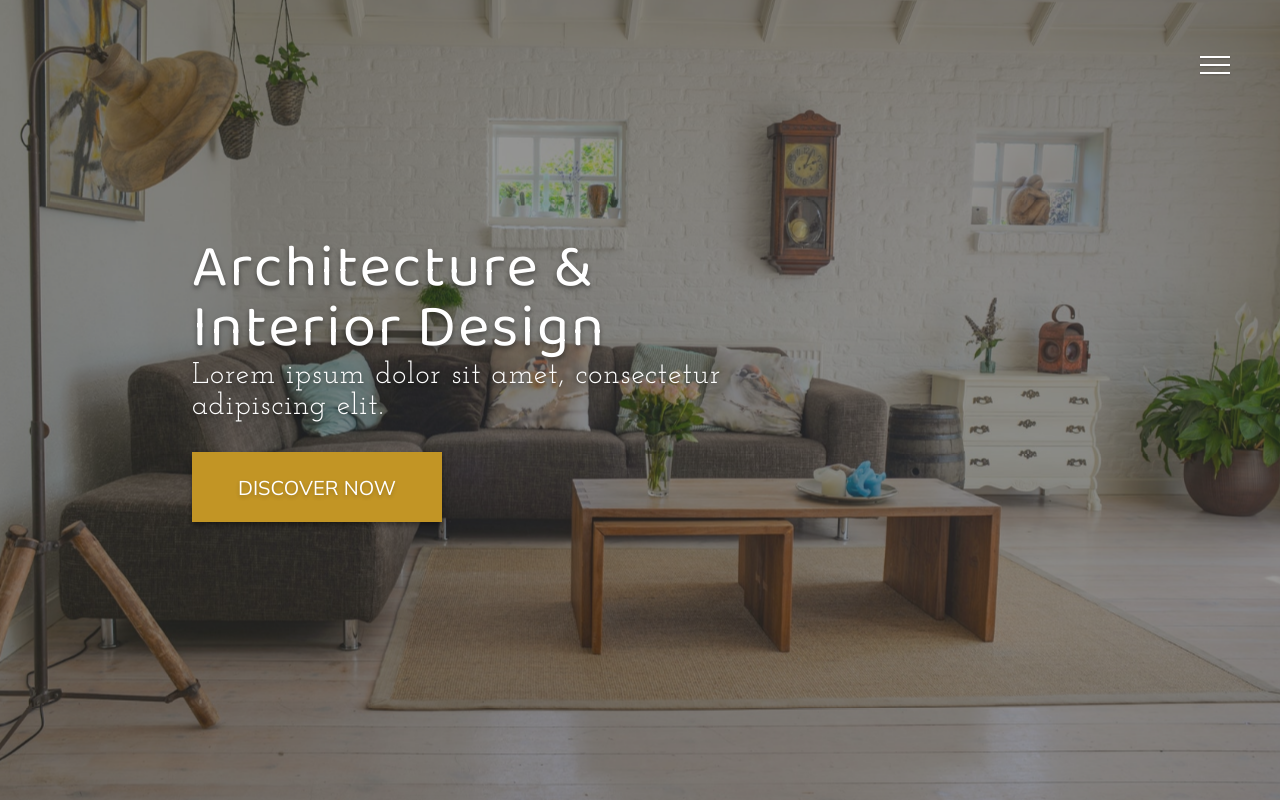
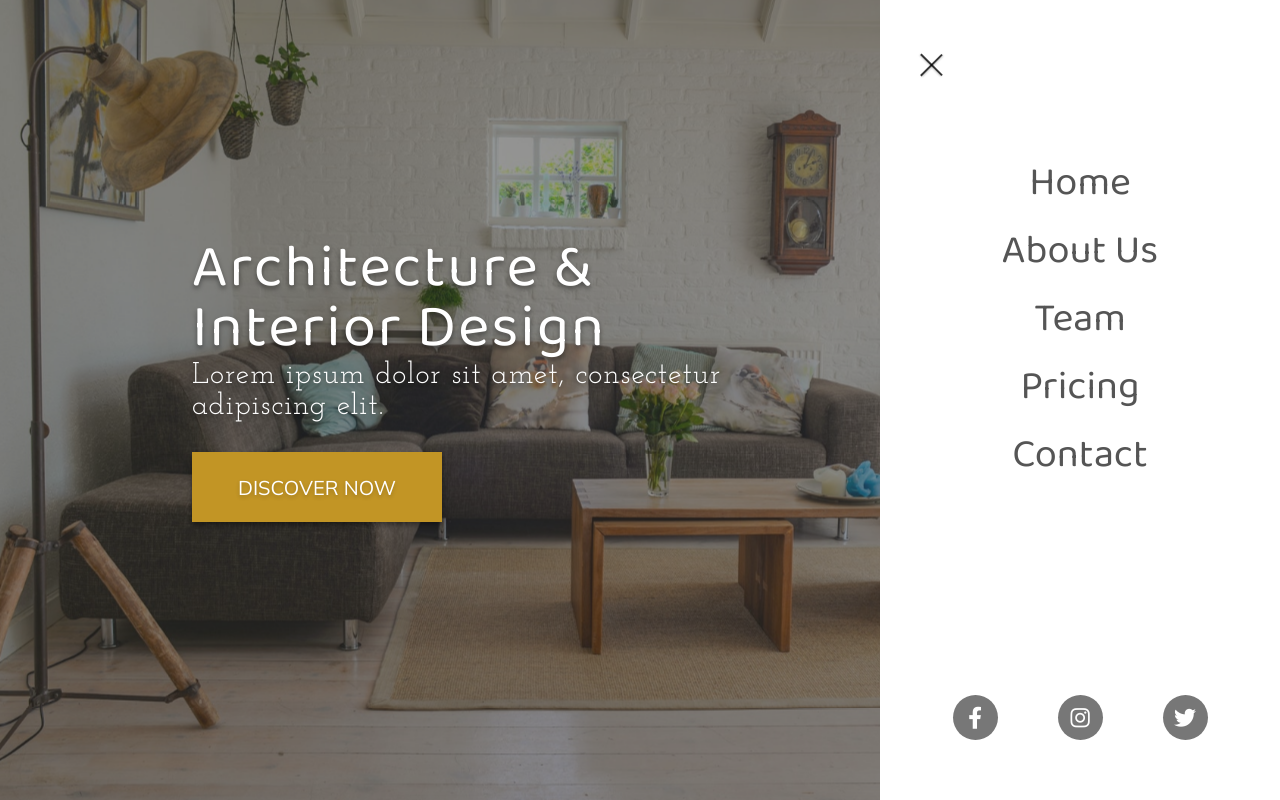
Before and after one commit to pyaesonepsn/Architect-Website, a plain HTML site: page index.html in a window 1280 px wide. Both pictures are taken after a click on the element 1215 px from the left and 65 px from the top of the page. Drawn offline with Linux system fonts and the light colour scheme.

Commit message:
Menu Icon

```diff
--- a/index.html
+++ b/index.html
@@ -16,6 +16,7 @@
             <div class="line line-1"></div>
             <div class="line line-2"></div>
             <div class="line line-3"></div>
+            <span>Close</span>
         </div>
         <header class="header">
             <div class="img-wrapper">
@@ -27,6 +28,31 @@
                 <button>Discover now</button>
             </div>
         </header>
+
+        <div class="sidebar">
+            <ul class="menu">
+                <li class="menu-item">
+                    <a href="#" class="menu-link" data-content="Home">Home</a>
+                </li>
+                <li class="menu-item">
+                    <a href="#" class="menu-link" data-content="About Us">About Us</a>
+                </li>
+                <li class="menu-item">
+                    <a href="#" class="menu-link" data-content="Team">Team</a>
+                </li>
+                <li class="menu-item">
+                    <a href="#" class="menu-link" data-content="Pricing">Pricing</a>
+                </li>
+                <li class="menu-item">
+                    <a href="#" class="menu-link" data-content="Contact">Contact</a>
+                </li>
+            </ul>
+            <div class="social-media">
+                <a href="#"><i class="fab fa-facebook-f"></i></a>
+                <a href="#"><i class="fab fa-instagram"></i></a>
+                <a href="#"><i class="fab fa-twitter"></i></a>
+            </div>
+        </div>
     </div>
 
 <script src="script.js"></script>
--- a/script.js
+++ b/script.js
@@ -0,0 +1,3 @@
+document.querySelector('.hamburger-menu').addEventListener('click', () => {
+    document.querySelector('.container').classList.toggle('change');
+})
--- a/style.css
+++ b/style.css
@@ -22,6 +22,11 @@ html{
     flex-direction: column;
     justify-content: space-evenly;
     cursor: pointer;
+    transition: right .7s;
+}
+
+.change .hamburger-menu{
+    right: 33rem;
 }
 
 .line{
@@ -29,6 +34,58 @@ html{
     height: .2rem;
     background-color: #fff;
     box-shadow: 0 .1rem .2rem rgba(0,0,0,.2);
+}
+
+.change .line{
+    background-color: rgba(0,0,0,.8);
+}
+
+.change .line-1{
+    transform: rotate(45deg) translate(.3rem,.8rem);
+}
+
+.change .line-2{
+    opacity: 0;
+    visibility: hidden;
+}
+
+.change .line-3{
+    transform: rotate(-45deg) translate(.3rem,-.8rem);
+}
+
+.hamburger-menu span{
+    position: absolute;
+    left: 5rem;
+    width: 10rem;
+    height: 4rem;
+    background-color: #e2b646;
+    display: flex;
+    justify-content: center;
+    align-items: center;
+    color: #fff;
+    font-family: 'Baloo Da 2', serif;
+    font-size: 1.6rem;
+    letter-spacing: .1rem;
+    opacity: 0;
+    visibility: hidden;
+    transition: all .2s;
+}
+
+.change .hamburger-menu:hover span{
+    opacity: 1;
+    visibility: visible;
+}
+
+.hamburger-menu span::before{
+    content: "";
+    position: absolute;
+    border-left: 1rem solid transparent;
+    border-right: 1rem solid #e2b646;
+    border-bottom: 1rem solid transparent;
+    border-top: 1rem solid transparent;
+    top: 50%;
+    left: -2rem;
+    transform: translateY(-50%);
 }
 
 .header{
@@ -120,3 +177,77 @@ html{
         opacity: 1;
     }
 }
+
+.sidebar{
+    width: 40rem;
+    height: 100vh;
+    position: fixed;
+    top: 0;
+    right: -40rem;
+    background-color: #fff;
+    transition: right .5s;
+}
+
+.change .sidebar{
+    right: 0;
+}
+
+.menu{
+    position: absolute;
+    top: 40%;
+    left: 50%;
+    transform: translate(-50%,-50%);
+}
+
+.menu-item{
+    text-align: center;
+}
+
+.menu-link{
+    font-family: 'Baloo Da 2', serif;
+    font-size: 4rem;
+    color: #555;
+    position: relative;
+}
+
+.menu-link::before{
+    content: attr(data-content);
+    position: absolute;
+    top: 0;
+    left: 0;
+    color: #c29525;
+    width: 0;
+    overflow: hidden;
+    white-space: nowrap;
+    transition: width .3s ease-in-out;
+}
+
+.menu-link:hover::before{
+    width: 100%;
+}
+
+.social-media{
+    position: absolute;
+    bottom: 3rem;
+    width: 100%;
+    display: flex;
+    justify-content: center;
+}
+
+.social-media i{
+    font-size: 2.2rem;
+    margin: 3rem;
+    width: 4.5rem;
+    height: 4.5rem;
+    background-color: #777;
+    color: #fff;
+    display: flex;
+    justify-content: center;
+    align-items: center;
+    border-radius: 50%;
+    transition: background-color .3s;
+}
+
+.social-media i:hover{
+    background-color: #c29525;
+}
```
